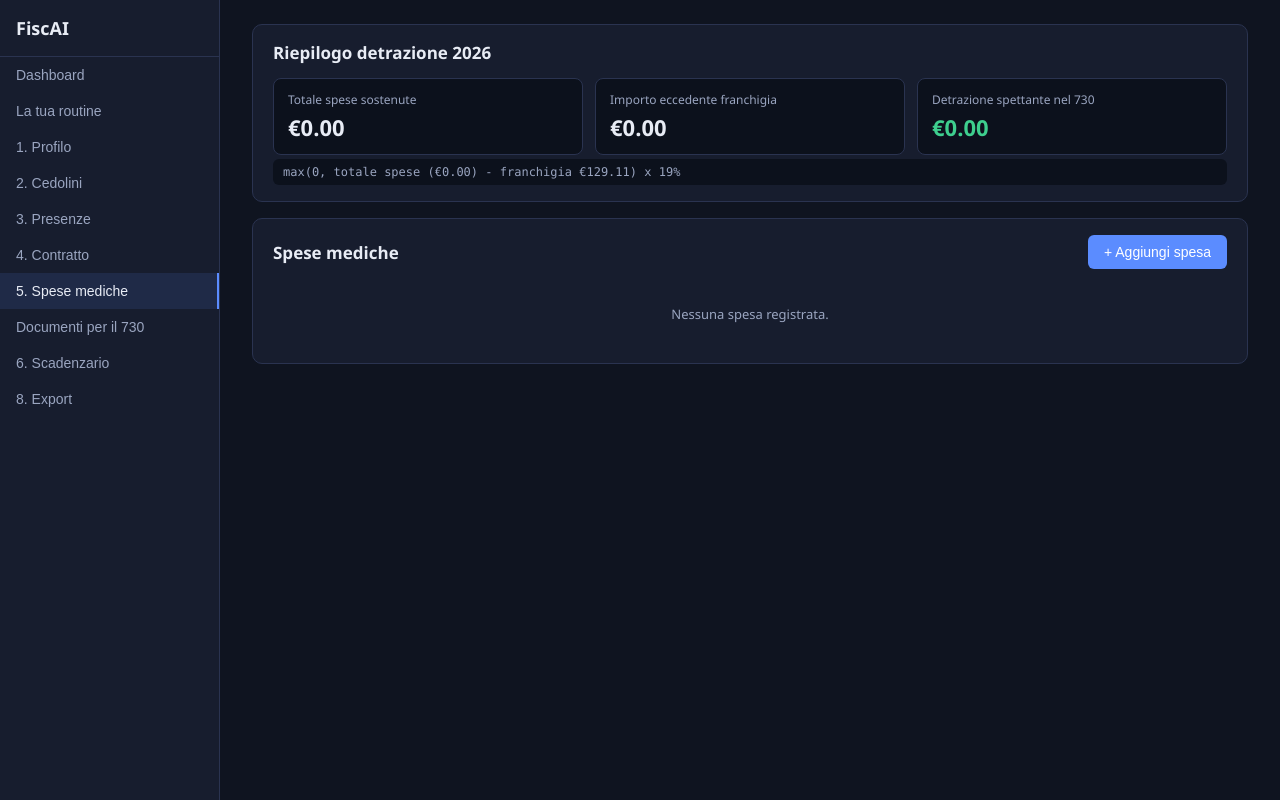
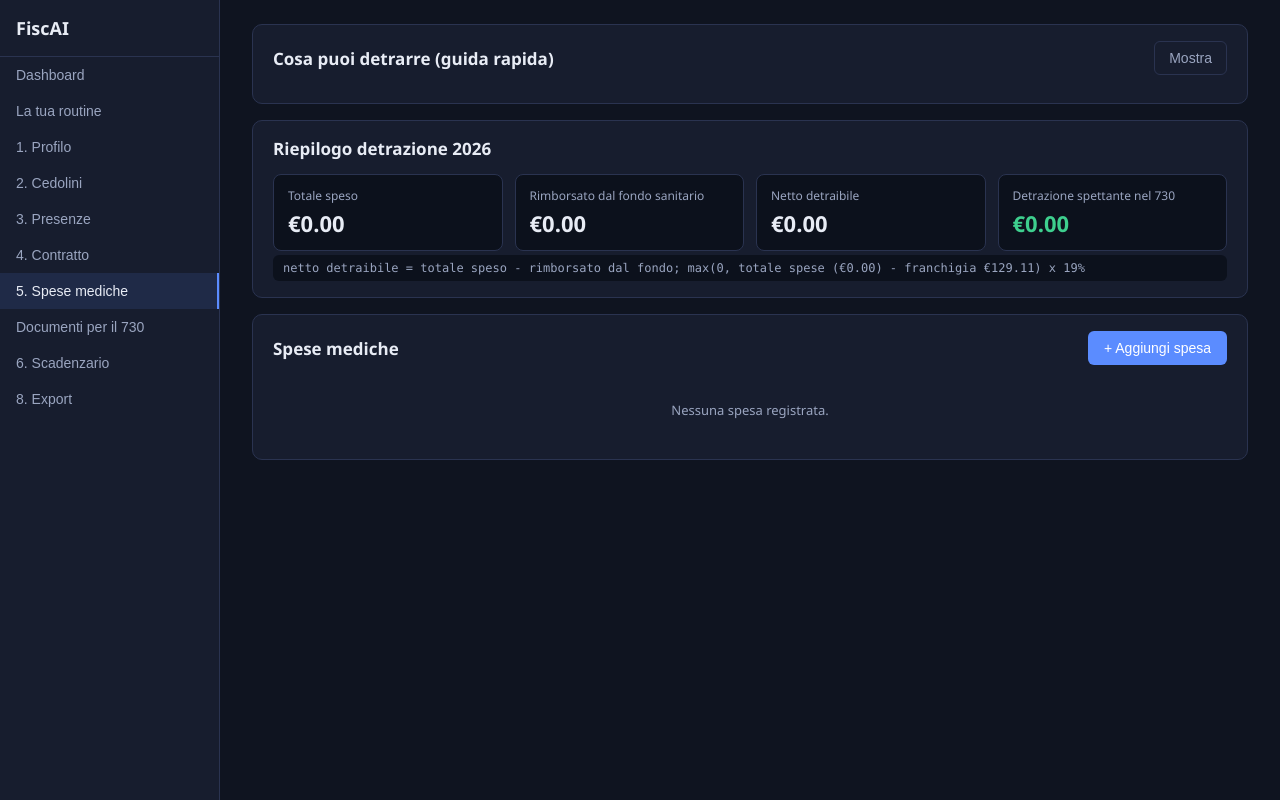
Before and after one commit to sabal-devops/fiscai, a React (Vite) app: page / in a window 1280 px wide. Both pictures are taken after a click on the button "5. Spese mediche". Built offline with nearby package versions, Linux system fonts and the light colour scheme.

Commit message:
Aggiungi guida detraibilita spese mediche e gestione rimborso fondo sanitario

```diff
--- a/src/pages/Dashboard.tsx
+++ b/src/pages/Dashboard.tsx
@@ -34,8 +34,12 @@ export function Dashboard() {
 
   const proiezioneIrpefAnnua = cedoliniAnno.length > 0 && profilo ? (irpefVersata / cedoliniAnno.length) * profilo.mensilita : 0;
 
-  const totaleSpeseMedicheAnno = spese.filter((s) => new Date(s.data).getFullYear() === annoCorrente).reduce((a, s) => a + s.importo, 0);
-  const detrazioneMediche = calcolaDetrazioneSpeseMediche(totaleSpeseMedicheAnno);
+  const speseMedicheAnno = spese.filter((s) => new Date(s.data).getFullYear() === annoCorrente);
+  const nettoSpeseMedicheAnno = Math.max(
+    0,
+    speseMedicheAnno.reduce((a, s) => a + s.importo, 0) - speseMedicheAnno.reduce((a, s) => a + (s.rimborsatoDaFondoSanitario || 0), 0),
+  );
+  const detrazioneMediche = calcolaDetrazioneSpeseMediche(nettoSpeseMedicheAnno);
 
   const reminder = prossimiReminder(scadenze);
 
--- a/src/pages/Export.tsx
+++ b/src/pages/Export.tsx
@@ -44,7 +44,9 @@ export function Export() {
     const cedoliniAnno = cedolini.filter((c) => c.anno === anno).sort((a, b) => a.mese - b.mese);
     const speseAnno = spese.filter((s) => new Date(s.data).getFullYear() === anno);
     const totaleSpese = speseAnno.reduce((a, s) => a + s.importo, 0);
-    const detrazione = calcolaDetrazioneSpeseMediche(totaleSpese);
+    const totaleRimborsato = speseAnno.reduce((a, s) => a + (s.rimborsatoDaFondoSanitario || 0), 0);
+    const nettoSpese = Math.max(0, totaleSpese - totaleRimborsato);
+    const detrazione = calcolaDetrazioneSpeseMediche(nettoSpese);
 
     const doc = new jsPDF();
     let y = 15;
@@ -88,7 +90,7 @@ export function Export() {
     doc.text('Spese mediche e detrazione 730', 14, y);
     y += 6;
     doc.setFontSize(9);
-    doc.text(`Totale spese sostenute: €${totaleSpese.toFixed(2)}`, 14, y);
+    doc.text(`Totale spese sostenute: €${totaleSpese.toFixed(2)} (rimborsato da fondo sanitario: €${totaleRimborsato.toFixed(2)}, netto detraibile: €${nettoSpese.toFixed(2)})`, 14, y);
     y += 5;
     doc.text(`Franchigia non detraibile: €${detrazione.franchigia.toFixed(2)}`, 14, y);
     y += 5;
--- a/src/pages/SpeseMediche.tsx
+++ b/src/pages/SpeseMediche.tsx
@@ -3,13 +3,32 @@ import type { SpesaMedica } from '../types';
 import { listaSpeseMediche, salvaSpesaMedica, eliminaSpesaMedica, nuovoId } from '../db';
 import { calcolaDetrazioneSpeseMediche } from '../calc/detrazioniMediche';
 
+const CATEGORIE_DETRAIBILI = [
+  'Visita specialistica',
+  'Esami diagnostici/analisi',
+  'Farmaci (con scontrino parlante)',
+  'Dispositivo medico con marcatura CE',
+  'Prestazione odontoiatrica',
+  'Ticket SSN',
+  'Intervento chirurgico/degenza',
+  'Altro (verificare detraibilità)',
+];
+
 function spesaVuota(): SpesaMedica {
-  return { id: nuovoId(), data: new Date().toISOString().slice(0, 10), importo: 0, descrizione: '', categoria: 'Visita specialistica' };
+  return {
+    id: nuovoId(),
+    data: new Date().toISOString().slice(0, 10),
+    importo: 0,
+    descrizione: '',
+    categoria: 'Visita specialistica',
+    rimborsatoDaFondoSanitario: 0,
+  };
 }
 
 export function SpeseMediche() {
   const [spese, setSpese] = useState<SpesaMedica[]>([]);
   const [form, setForm] = useState<SpesaMedica | null>(null);
+  const [guidaAperta, setGuidaAperta] = useState(false);
 
   async function ricarica() {
     setSpese(await listaSpeseMediche());
@@ -36,28 +55,70 @@ export function SpeseMediche() {
 
   const annoCorrente = new Date().getFullYear();
   const speseAnnoCorrente = spese.filter((s) => new Date(s.data).getFullYear() === annoCorrente);
-  const totale = speseAnnoCorrente.reduce((acc, s) => acc + s.importo, 0);
-  const risultato = calcolaDetrazioneSpeseMediche(totale);
+  const totalePagato = speseAnnoCorrente.reduce((acc, s) => acc + s.importo, 0);
+  const totaleRimborsato = speseAnnoCorrente.reduce((acc, s) => acc + (s.rimborsatoDaFondoSanitario || 0), 0);
+  const totaleNettoDetraibile = Math.max(0, totalePagato - totaleRimborsato);
+  const risultato = calcolaDetrazioneSpeseMediche(totaleNettoDetraibile);
 
   return (
     <div>
       <div className="card">
+        <div className="toolbar">
+          <h2 style={{ margin: 0 }}>Cosa puoi detrarre (guida rapida)</h2>
+          <button className="secondary" onClick={() => setGuidaAperta(!guidaAperta)}>
+            {guidaAperta ? 'Nascondi' : 'Mostra'}
+          </button>
+        </div>
+        {guidaAperta && (
+          <div style={{ fontSize: 13, lineHeight: 1.6 }}>
+            <p><strong style={{ color: 'var(--ok)' }}>Sì, detraibili (19%)</strong> — pagamento sempre tracciabile (bancomat/carta/bonifico), tranne farmaci e ticket SSN dove vanno bene anche i contanti:</p>
+            <ul style={{ marginTop: 4, paddingLeft: 20 }}>
+              <li>Visite specialistiche private</li>
+              <li>Esami diagnostici e analisi di laboratorio</li>
+              <li>Farmaci, anche da banco: serve lo scontrino "parlante" (con codice fiscale e natura del farmaco) o la fattura</li>
+              <li>Dispositivi medici con marcatura CE (occhiali, lenti, apparecchi acustici, tutori, termometri...): la marcatura CE deve risultare sullo scontrino/fattura</li>
+              <li>Prestazioni odontoiatriche e ticket SSN</li>
+              <li>Interventi chirurgici, degenze ospedaliere</li>
+            </ul>
+            <p><strong style={{ color: 'var(--danger)' }}>No, non detraibili</strong>:</p>
+            <ul style={{ marginTop: 4, paddingLeft: 20 }}>
+              <li>Prodotti cosmetici o di bellezza</li>
+              <li>Integratori generici non prescritti e non registrati come dispositivo medico</li>
+              <li>Trattamenti estetici non terapeutici</li>
+              <li>Spese pagate in contanti dove serve la tracciabilità (es. visite private pagate cash)</li>
+            </ul>
+            <p style={{ color: 'var(--text-dim)' }}>
+              Se hai un fondo sanitario integrativo aziendale (es. welfare, Blue Assistance/ASFALISIS): la parte
+              che ti rimborsa il fondo <strong>non</strong> è detraibile, solo l'eventuale residuo pagato di tasca
+              propria. Usa il campo "Rimborsato dal fondo sanitario" qui sotto per ogni spesa.
+            </p>
+          </div>
+        )}
+      </div>
+
+      <div className="card">
         <h2>Riepilogo detrazione {annoCorrente}</h2>
         <div className="stat-grid">
           <div className="stat-box">
-            <div className="label">Totale spese sostenute</div>
-            <div className="value">€{totale.toFixed(2)}</div>
+            <div className="label">Totale speso</div>
+            <div className="value">€{totalePagato.toFixed(2)}</div>
           </div>
           <div className="stat-box">
-            <div className="label">Importo eccedente franchigia</div>
-            <div className="value">€{risultato.importoEccedente.toFixed(2)}</div>
+            <div className="label">Rimborsato dal fondo sanitario</div>
+            <div className="value">€{totaleRimborsato.toFixed(2)}</div>
+          </div>
+          <div className="stat-box">
+            <div className="label">Netto detraibile</div>
+            <div className="value">€{totaleNettoDetraibile.toFixed(2)}</div>
           </div>
           <div className="stat-box">
             <div className="label">Detrazione spettante nel 730</div>
             <div className="value" style={{ color: 'var(--ok)' }}>€{risultato.detrazioneSpettante.toFixed(2)}</div>
           </div>
         </div>
-        <div className="formula">{risultato.formula}</div>
+        <div className="formula">
+          netto detraibile = totale speso - rimborsato dal fondo; {risultato.formula}
+        </div>
       </div>
 
       <div className="card">
@@ -68,7 +129,7 @@ export function SpeseMediche() {
         {spese.length === 0 && <div className="empty-state">Nessuna spesa registrata.</div>}
         {spese.length > 0 && (
           <table>
-            <thead><tr><th>Data</th><th>Descrizione</th><th>Categoria</th><th>Importo</th><th></th></tr></thead>
+            <thead><tr><th>Data</th><th>Descrizione</th><th>Categoria</th><th>Importo</th><th>Rimborsato</th><th></th></tr></thead>
             <tbody>
               {spese.map((s) => (
                 <tr key={s.id}>
@@ -76,6 +137,7 @@ export function SpeseMediche() {
                   <td>{s.descrizione}</td>
                   <td>{s.categoria}</td>
                   <td>€{s.importo.toFixed(2)}</td>
+                  <td>{s.rimborsatoDaFondoSanitario > 0 ? `€${s.rimborsatoDaFondoSanitario.toFixed(2)}` : '-'}</td>
                   <td className="row-actions">
                     <button className="secondary" onClick={() => setForm(s)}>Modifica</button>
                     <button className="danger-text" onClick={() => elimina(s.id)}>Elimina</button>
@@ -96,7 +158,7 @@ export function SpeseMediche() {
               <input type="date" value={form.data} onChange={(e) => aggiorna('data', e.target.value)} />
             </div>
             <div className="field">
-              <label>Importo (€)</label>
+              <label>Importo pagato (€)</label>
               <input type="number" value={form.importo} onChange={(e) => aggiorna('importo', parseFloat(e.target.value) || 0)} />
             </div>
             <div className="field">
@@ -105,7 +167,13 @@ export function SpeseMediche() {
             </div>
             <div className="field">
               <label>Categoria</label>
-              <input value={form.categoria} onChange={(e) => aggiorna('categoria', e.target.value)} />
+              <select value={form.categoria} onChange={(e) => aggiorna('categoria', e.target.value)}>
+                {CATEGORIE_DETRAIBILI.map((c) => <option key={c} value={c}>{c}</option>)}
+              </select>
+            </div>
+            <div className="field">
+              <label>Rimborsato dal fondo sanitario (€)</label>
+              <input type="number" value={form.rimborsatoDaFondoSanitario} onChange={(e) => aggiorna('rimborsatoDaFondoSanitario', parseFloat(e.target.value) || 0)} />
             </div>
           </div>
           <div className="toolbar" style={{ marginTop: 16 }}>
--- a/src/types.ts
+++ b/src/types.ts
@@ -116,6 +116,8 @@ export interface SpesaMedica {
   importo: number;
   descrizione: string;
   categoria: string;
+  rimborsatoDaFondoSanitario: number; // importo già rimborsato da un fondo sanitario integrativo (es. welfare aziendale):
+  // la parte rimborsata NON è detraibile nel 730, solo l'eventuale residuo pagato di tasca propria.
 }
 
 export interface Scadenza {
```
